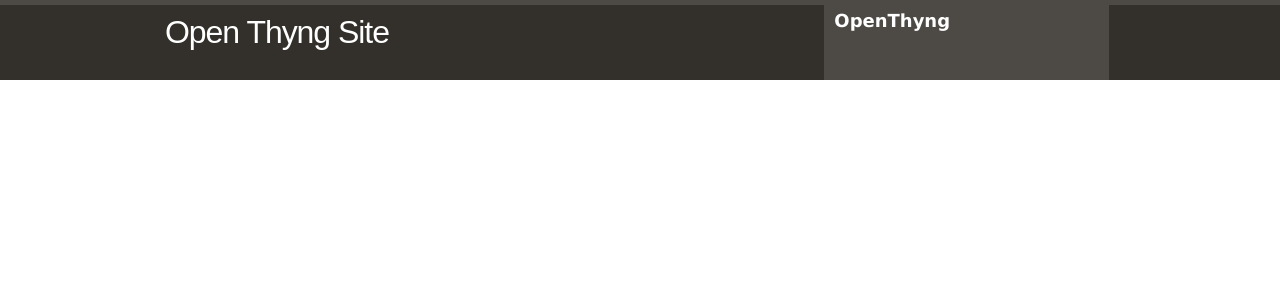
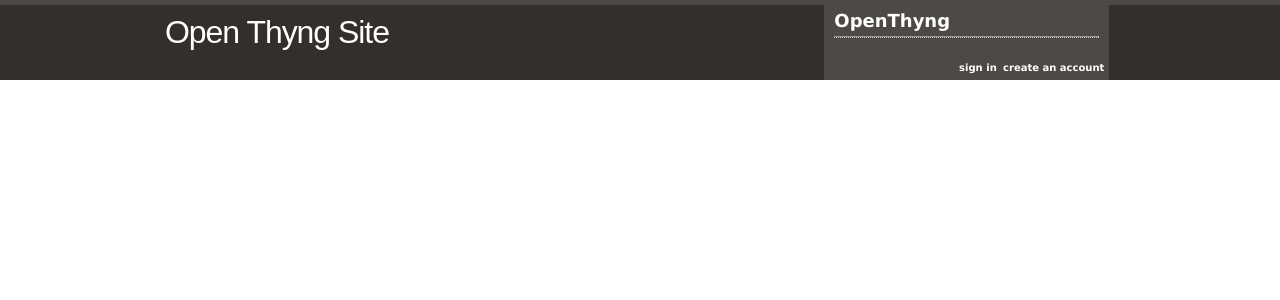
Before and after one commit to socialplanning/thyng, a Django app: template thyng/templates/thyng/base.html in a window 1280 px wide. Shown: the top 300 px of the page. Run offline with Django 3.2, Linux system fonts and the light colour scheme; the template is opened without the code that fills it, so the values that code supplies are empty; style sheets or scripts are compiled from the project's sources; some libraries are stand-ins or nearby versions.

Commit message:
Topnav links

```diff
--- a/thyng/static/less/base.less
+++ b/thyng/static/less/base.less
@@ -47,6 +47,27 @@ div {
     padding: 5px 10px;
     font-weight: bold;
     font-size: 18px;
+    position: relative;
+
+    a {
+      color: white;
+      text-decoration: none;
+    }
+    hr {
+      margin: 5px 0;
+      color: @background-accent-color;
+      border-bottom: 1px dotted #ccc;
+    }
+    div > a {
+      text-transform: lowercase;
+      font-size: 10px;
+    }
+
+    .user-menu {
+      position: absolute;
+      right: 5px;
+      bottom: 5px;
+    }
   }
 }
 
--- a/thyng/templates/thyng/base.html
+++ b/thyng/templates/thyng/base.html
@@ -1,4 +1,4 @@
-{% load compress staticfiles %}
+{% load compress staticfiles i18n %}
 <!DOCTYPE HTML>
 <html>
   <head>
@@ -17,7 +17,12 @@
           {% endblock %}
         </h1>
         <div id="topnav-tab">
-          OpenThyng
+          <a href="{% url 'home' %}">OpenThyng</a>
+          <hr>
+          <div class="user-menu">
+            <a href="{% url 'login' %}">{% blocktrans %}Sign In{% endblocktrans %}</a>
+            <a href="{% url 'join' %}">{% blocktrans %}Create an Account{% endblocktrans %}</a>
+          </div>
         </div>
       </div>
     </div>
--- a/thyng/urls.py
+++ b/thyng/urls.py
@@ -6,10 +6,10 @@ from . import views
 urlpatterns = [
     url(r'^admin/', admin.site.urls),
 
-    url('^$', views.home),
+    url('^$', views.home, name='home'),
 
-    url('^login/$', views.home),
-    url('^join/$', views.home),
+    url('^login/$', views.home, name='login'),
+    url('^join/$', views.home, name='join'),
 
     url('^projects/(?P<slug>[0-9a-zA-Z\-\_]+)/$', views.project_home,
         name='project_home'),
```
